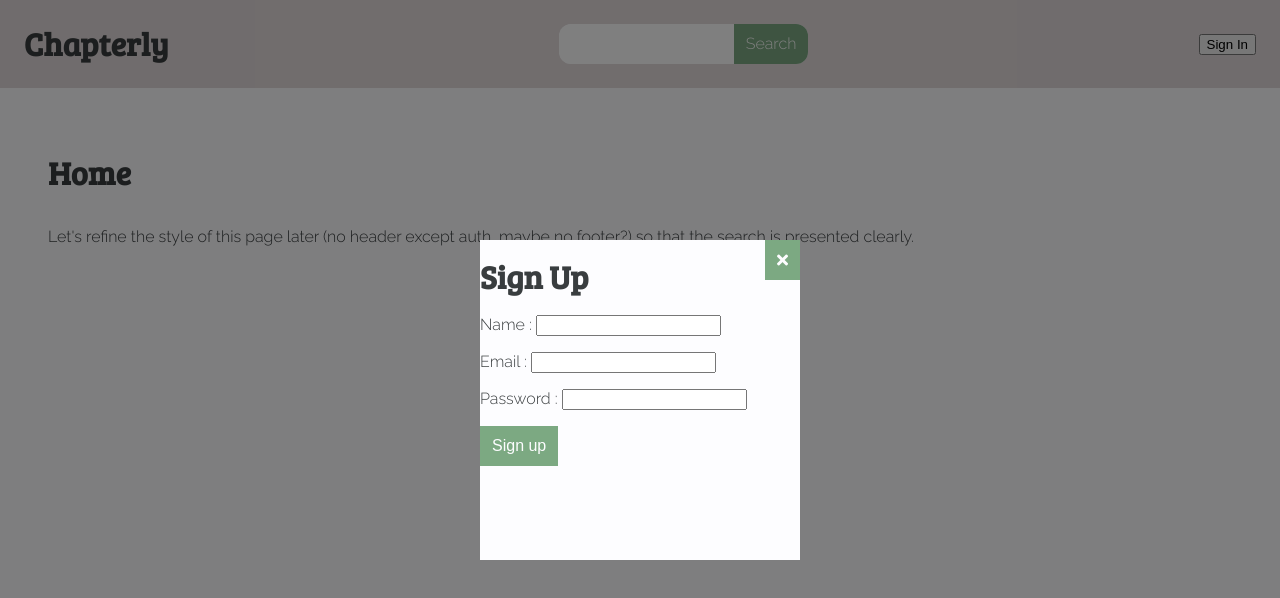
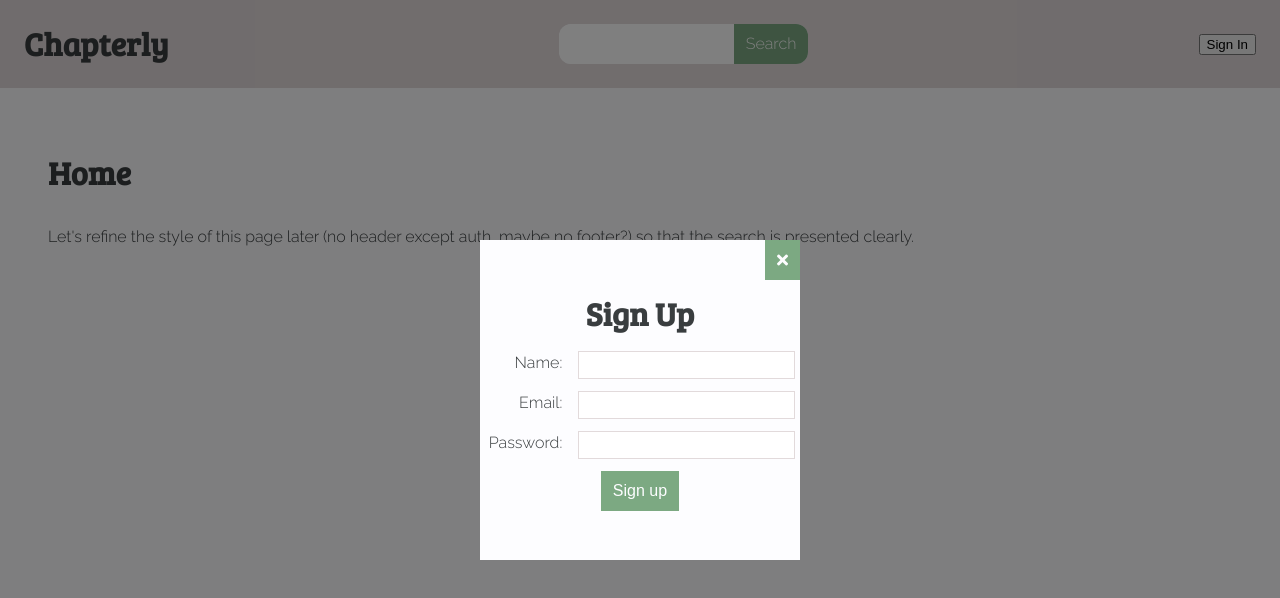
Before and after one commit to chingu-voyages/v9-bears-team-40, a React (Create React App) app: page / in a window 1280 px wide. Both pictures are taken after a click on the button "Sign In". Shown: the top 598 px of the page. Built offline with nearby package versions, Linux system fonts and the light colour scheme.

Commit message:
restyle signup form

```diff
--- a/src/Components/Signup.tsx
+++ b/src/Components/Signup.tsx
@@ -2,8 +2,44 @@ import * as React from "react";
 import styled from "../utils/theme";
 import { Button } from "./Button";
 
+const Form = styled.form`
+  display: flex;
+  flex-direction: column;
+  align-items: center;
+  justify-content: center;
+  button {
+    margin: 0.75rem auto;
+  }
+`;
+
+const FormFields = styled.div`
+  display: inline-grid;
+  grid-template-columns: auto auto;
+  grid-gap: 0.75rem;
+  label,
+  input {
+    font-size: 1rem;
+    line-height: 1rem;
+    padding: 0.25rem;
+  }
+  label {
+    justify-self: end;
+  }
+  input {
+    border: 1px solid ${props => props.theme.colors.fg};
+    &:focus {
+      border-color: ${props => props.theme.colors.link};
+    }
+  }
+`;
+
 const Wrapper = styled.div`
   background: ${props => props.theme.colors.bg};
+  display: flex;
+  flex-direction: column;
+  align-items: center;
+  justify-content: center;
+  position: relative;
   max-height: 20rem;
   max-width: 20rem;
   height: 100%;
@@ -15,25 +51,27 @@ const Signup = (props: any) => {
     <Wrapper>
       <Button
         style={{
-          float: "right"
+          position: "absolute",
+          top: 0,
+          right: 0
         }}
         onClick={props.toggleModal}
       >
         <i className="fas fa-times" />
       </Button>
-      <form action="database-endpoint">
+      <Form action="database-endpoint">
         <h1>Sign Up</h1>
-        <p>
-          Name : <input />
-        </p>
-        <p>
-          Email : <input />
-        </p>
-        <p>
-          Password : <input type="password" />
-        </p>
+        <FormFields>
+          <label>Name:</label>
+          <input />
+          <label>Email:</label>
+          <input />
+          <label>Password:</label>
+          <input type="password" />
+        </FormFields>
+
         <Button>Sign up</Button>
-      </form>
+      </Form>
     </Wrapper>
   );
 };
```
